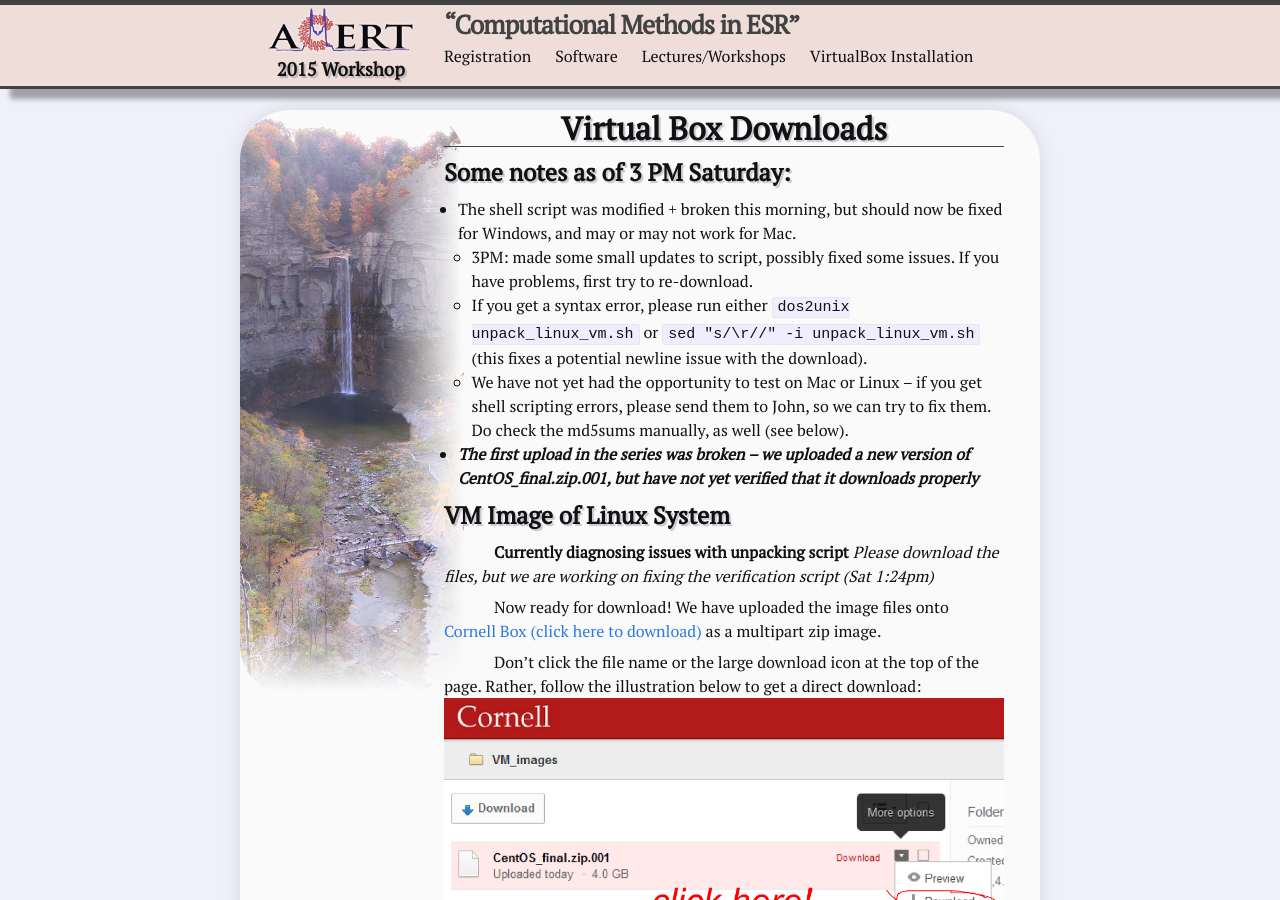
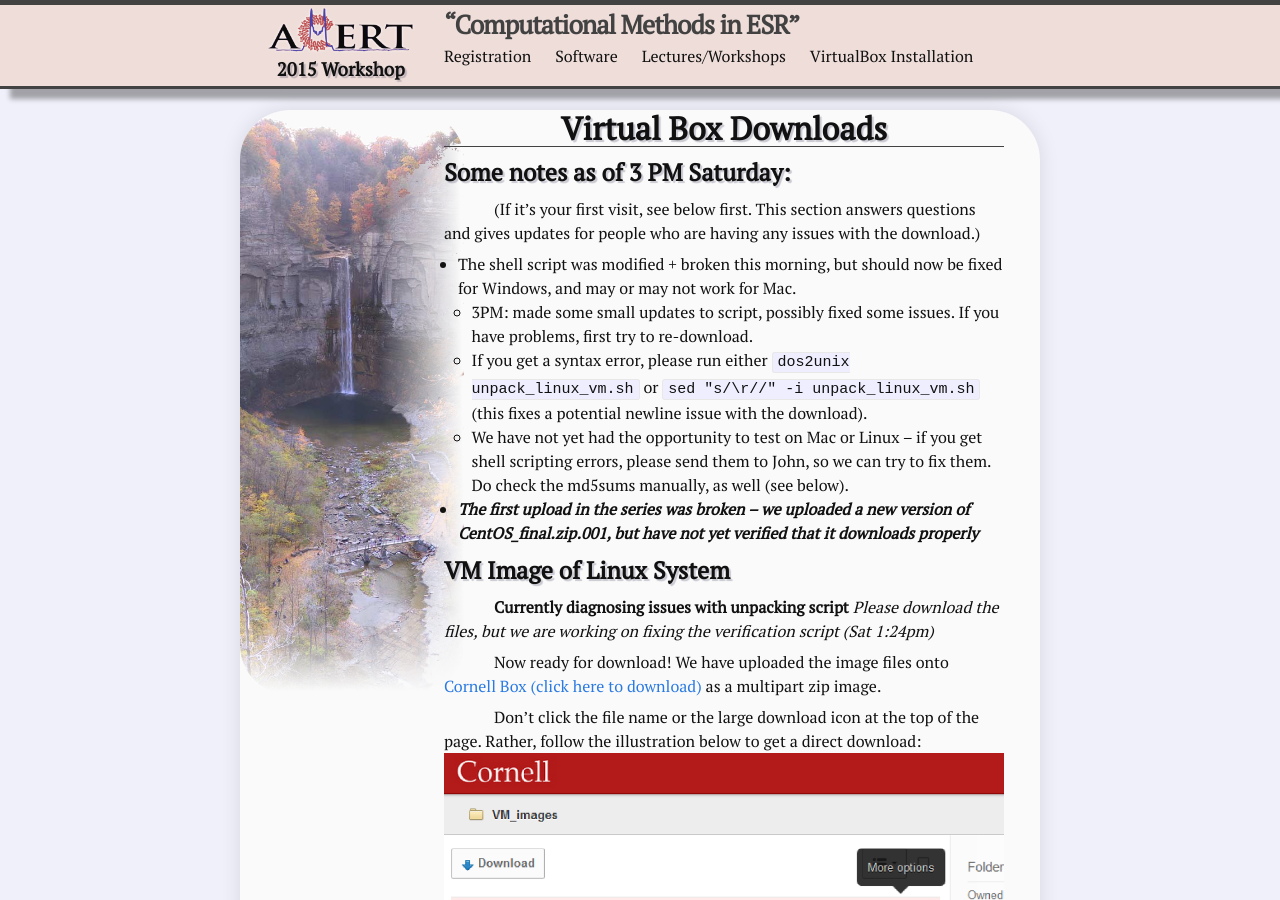
Before and after one commit to jmfranck/acert.github.io, a Jekyll site: the page built from VirtualBox/Downloads.md, in a window 1280 px wide and 900 px high. Built offline with Jekyll 4.4.1, drawn with Linux system fonts in a browser that asks for light colours.

Commit message:
added note at top

```diff
--- a/VirtualBox/Downloads.md
+++ b/VirtualBox/Downloads.md
@@ -6,6 +6,7 @@ attribution: J. Franck
 # {{ page.title }}
 
 ##Some notes as of 3 PM Saturday:
+(If it's your first visit, see below first.  This section answers questions and gives updates for people who are having any issues with the download.)
 
 - The shell script was modified + broken this morning, but should now be fixed for Windows, and may or may not work for Mac.
     - 3PM: made some small updates to script, possibly fixed some issues.  If you have problems, first try to re-download.
```
